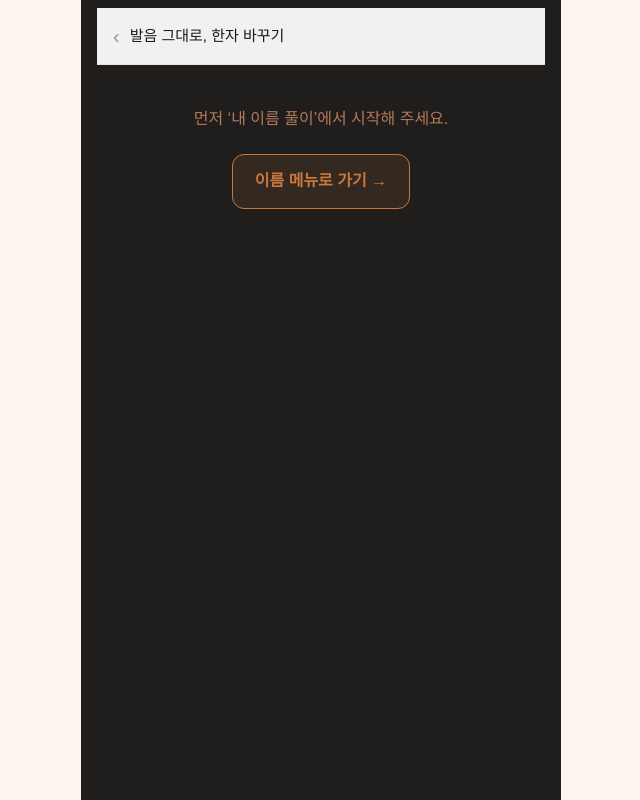
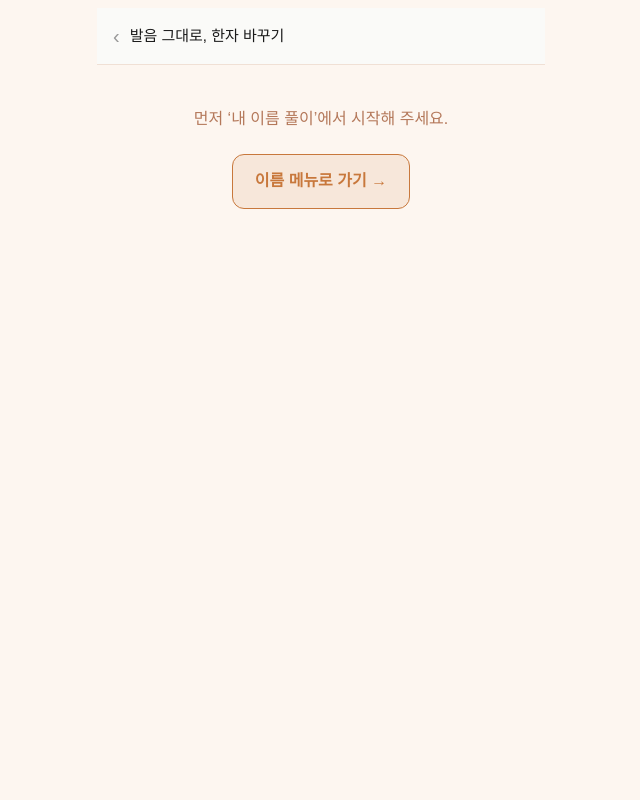
Before and after one commit to lysh0112-cpu/myjae, a Next.js app: page /manseryeok/naming/rename/newname in a window 1280 px wide. Shown: the whole page, without its empty margins (319-959 px from the left). Built offline with nearby package versions, Linux system fonts and the light colour scheme; no server answers; the database is empty.

Commit message:
Update page.tsx

```diff
--- a/app/manseryeok/naming/rename/newname/page.tsx
+++ b/app/manseryeok/naming/rename/newname/page.tsx
@@ -220,7 +220,7 @@ export default function NewNamePage() {
 
   if (loaded && !surname) {
     return (
-      <main style={{ minHeight: '100vh', background: '#1f1e1c', maxWidth: 480, margin: '0 auto', padding: '8px 16px 32px' }}>
+      <main style={{ minHeight: '100vh', background: '#FDF6F0', maxWidth: 480, margin: '0 auto', padding: '8px 16px 32px' }}>
         <Header router={router} />
         <div style={{ padding: '40px 8px', textAlign: 'center', color: SUB, lineHeight: 1.8 }}>
           먼저 &lsquo;내 이름 풀이&rsquo;에서 시작해 주세요.
@@ -235,10 +235,10 @@ export default function NewNamePage() {
     )
   }
 
-  if (!loaded) return <main style={{ minHeight: '100vh', background: '#1f1e1c' }} />
+  if (!loaded) return <main style={{ minHeight: '100vh', background: '#FDF6F0' }} />
 
   return (
-    <main style={{ minHeight: '100vh', background: '#1f1e1c', maxWidth: 480, margin: '0 auto', padding: '8px 16px 32px' }}>
+    <main style={{ minHeight: '100vh', background: '#FDF6F0', maxWidth: 480, margin: '0 auto', padding: '8px 16px 32px' }}>
       <Header router={router} />
       <p style={{ fontSize: 12, color: SUB, margin: '0 0 16px', padding: '0 4px' }}>
         성씨 {surname!.hanja}({surname!.hangul})는 그대로 · 발음은 두고 한자만 바꿔드려요
```
